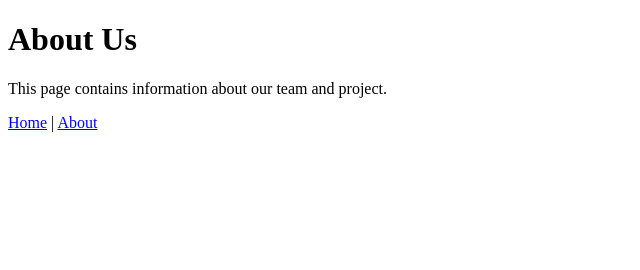
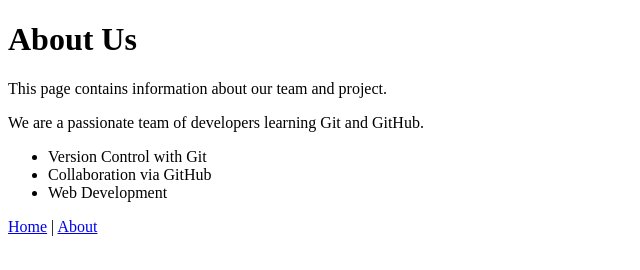
Before and after one commit to revanth2093/softwaredevelopment, a plain HTML site: page about.html in a window 1280 px wide. Shown: the whole page, without its empty margins (0-640 px from the left). Drawn offline with Linux system fonts and the light colour scheme.

Commit message:
Feature: Enhance about.html with team details and skills list

```diff
--- a/about.html
+++ b/about.html
@@ -8,6 +8,12 @@
 <body>
     <h1>About Us</h1>
     <p>This page contains information about our team and project.</p>
+    <p>We are a passionate team of developers learning Git and GitHub.</p>
+    <ul>
+        <li>Version Control with Git</li>
+        <li>Collaboration via GitHub</li>
+        <li>Web Development</li>
+    </ul>
     <nav>
         <a href="index.html">Home</a> |
         <a href="about.html">About</a>
```
